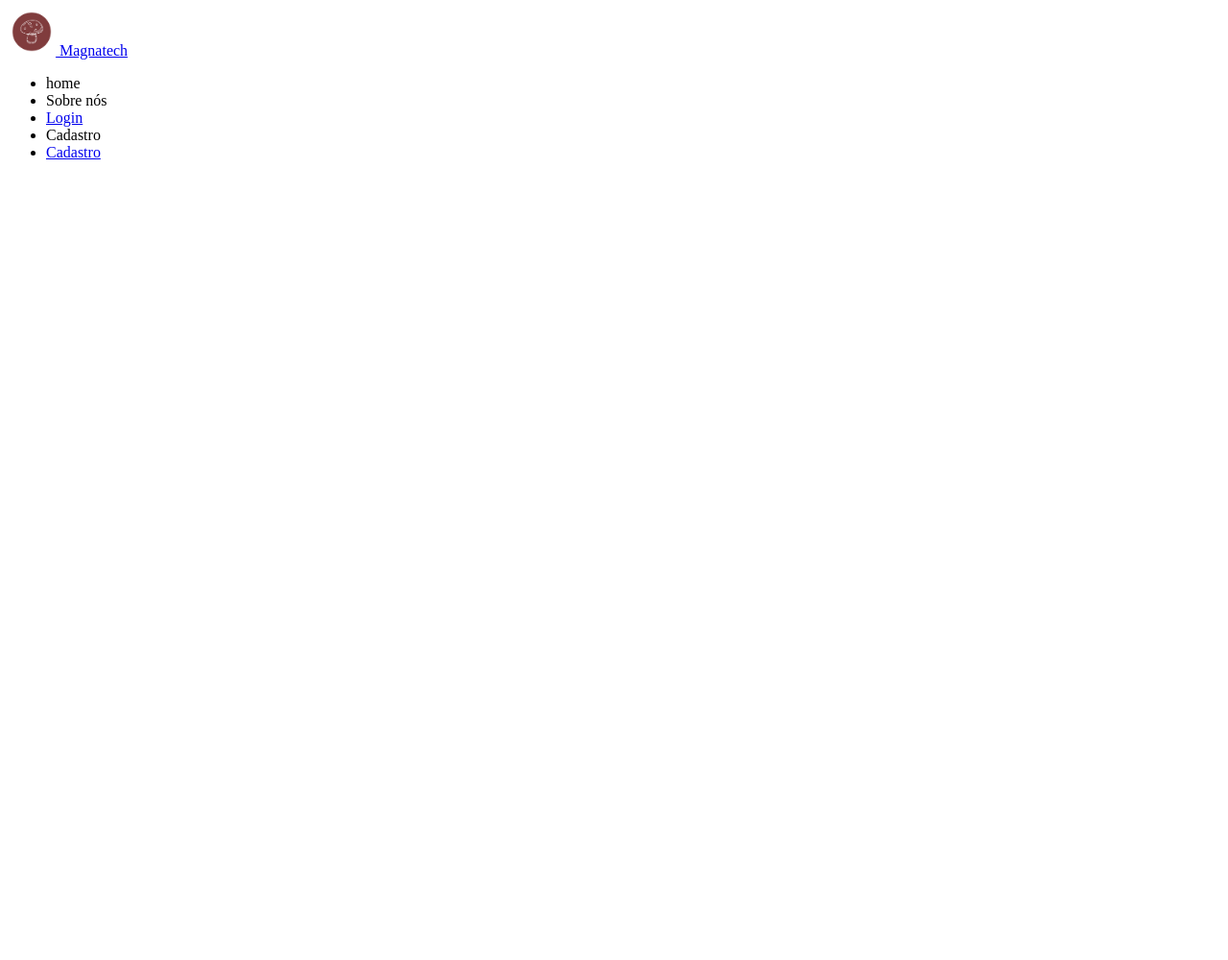
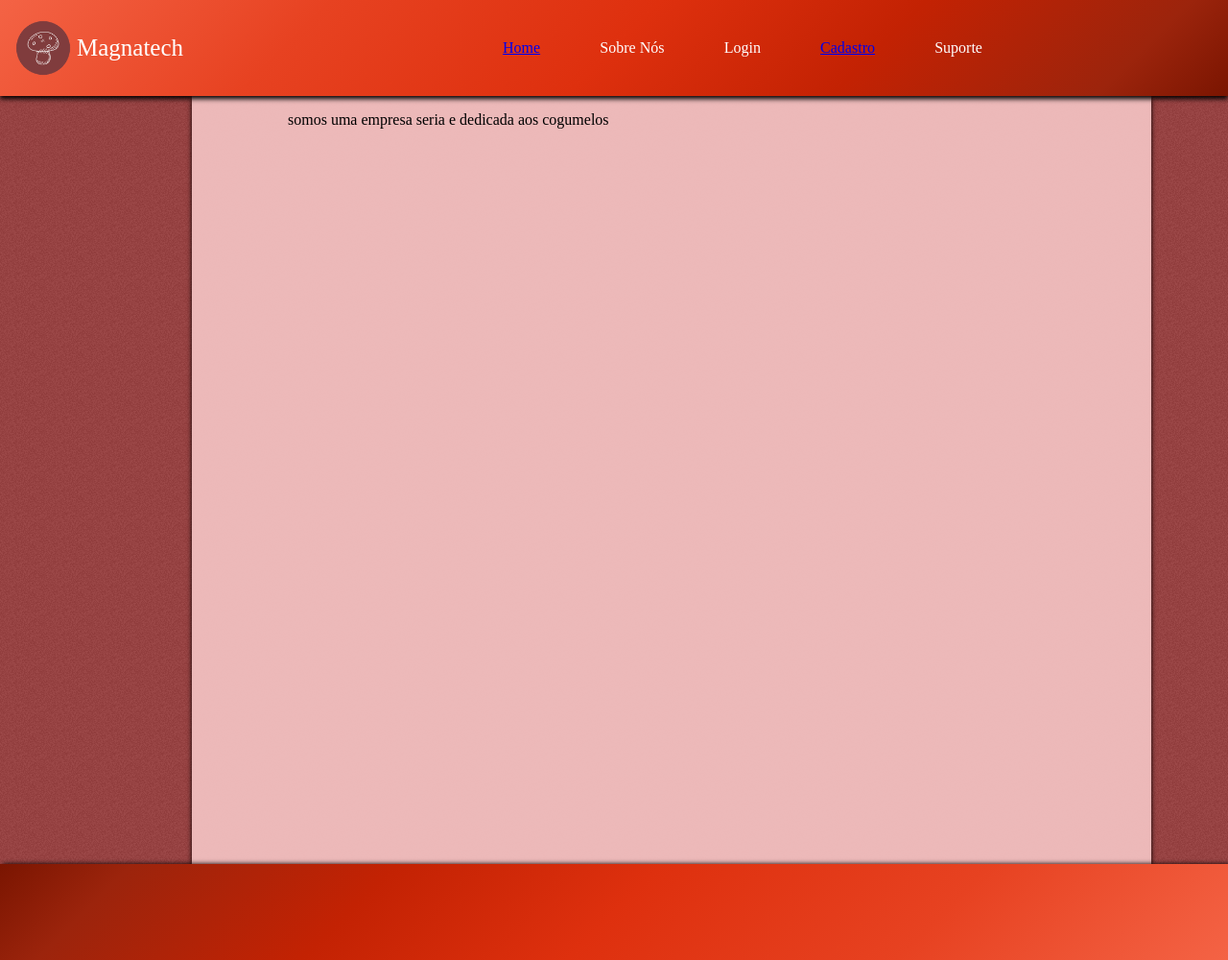
Before and after one commit to HeroldPassos/Magnatech-squad, a plain HTML site: page index.html in a window 1280 px wide. Shown: the whole page at 96% size. Before the commit the page ends 800 px from the top, so only its background shows below. Drawn offline with Linux system fonts and the light colour scheme.

Commit message:
Alterações realizados dia 09/04

```diff
--- a/cadastro.html
+++ b/cadastro.html
@@ -7,14 +7,14 @@
     <meta http-equiv="X-UA-Compatible" content="IE=edge">
     <meta name="viewport" content="width=device-width, initial-scale=1.0">
     <title>Acquatec Login</title>
-    <link rel="stylesheet" href="style.css">
+    <link rel="stylesheet" href="layout.css">
 </head>
 
 <body>
     <div class="header">
         <div class="container">
-            <a class="nav-title" href="index.html">
-                <img src="imgs/Logo-magna.png" width="50px" class="Logo-magna" onclick="direcionar()">
+            <a class="icone-logo" href="index.html">
+                <img src="imgs/Logo-magna.png" width="70px" class="Logo-magna" onclick="direcionar()">
                 Magnatech
             </a>
             <ul class="navbar">
--- a/index.html
+++ b/index.html
@@ -1,31 +1,58 @@
 <!DOCTYPE html>
 <html lang="pt-br">
+
+
 <head>
   <meta charset="UTF-8">
   <meta http-equiv="X-UA-Compatible" content="IE=edge">
   <meta name="viewport" content="width=device-width, initial-scale=1.0">
-    <title>Inicio </title>
+  <title>MagnaTech</title>
+  <link rel="stylesheet" href="layout.css">
 </head>
+
+<body>
   <body>
     <div class="header">
         <div class="container">
-        <a href="#" class="nav-title">
-            <img src="imgs/Logo-magna.png" width="50px" class="Logo-magna" onclick="direcionar()
-                ">
+            <a class="icone-logo" href="index.html">
+                <img src="imgs/Logo-magna.png" width="70px" class="Logo-magna" href="index.html">
                 Magnatech
             </a>
             <ul class="navbar">
-                <li><a class="nav-item">home</a></li>
-                <li><a class="nav-item">Sobre nós</a></li>
-                <li><a class="nav-item" href="login.html">Login</a></li>
-                <li><a class="nav-item">Cadastro</a></li>
-                <li><a class="nav-item" href="cadastro.html">Cadastro</a></li>
+                <li><a class="nav-item" href="index.html">Home</a></li>
+                <li><a class="nav-item">Sobre Nós</a></li>
+                <li><a class="nav-item">Login</a></li>
+                <li><a class="nav-item" href="cadastro.html" >Cadastro</a></li>
+                <li><a class="nav-item">Suporte</a></li>
+            </ul>
+        </div>
+    </div>
+  <!--Termino Header-->
 
-            </ul>
 
-    </div><!-- final container -->
+  <!-- Início Banner-->
 
-</dqiv> <!-- final header -->
+  <div class="banner">
+    <div class="container">
+      <div class="card">
+        <p>
+        somos uma empresa seria e dedicada aos cogumelos
+      </p></div>
+    </div>
+  </div>
+
+  <!-- Fim Banner -->
+
+
+  <!--Inicio Rodape-->
+
+  <div class="baseboard">
+    <div class="container">
+      <div class="info">
+      </div>
+    </div>
+  </div>
 
 </body>
+
 </html>
--- /dev/null
+++ b/layout.css
@@ -0,0 +1,97 @@
+body{
+    margin: 0px ;
+    font-family: ecosis;
+    background-color: rgb(158, 46, 46);
+    background-image: url(imgs/plano\ de\ fundo.png);
+}
+
+.header {
+    height: 100px;
+    display: flex;
+    align-items: center;
+    background: rgb(244,99,69);
+    background: linear-gradient(135deg, rgba(244,99,69,1) 0%, rgba(231,66,33,1) 25%, rgba(222,48,14,1) 50%, rgba(195,34,3,1) 70%, rgba(156,36,12,1) 90%, rgba(122,21,1,1) 100%);
+    box-shadow: 0px 3px  5px black;
+    position: relative;
+
+}
+
+.container{
+    width: 80%;
+    /* margin: auto; */
+    display: flex;
+
+}
+
+.titulo {
+    margin: 0px;
+    color: #ffffff;
+    font-size: 30px;
+
+
+
+}
+.icone-logo{
+    color:#ffffff;
+    margin: 0px;
+    text-decoration: none;
+    align-items: center;
+    display: flex;
+    width: 300px;
+    font-size: 25px;
+    padding: 10px;
+}
+
+.header .container {
+
+    height: 100px;
+    justify-content: space-between;
+    align-items: center;
+
+}
+
+.navbar{
+    width: 500px;
+    list-style: none;
+    align-items: center;
+    display: flex;
+    justify-content: space-between;
+    color: #ffffff;
+    padding: 0;
+    }
+
+    .container .itens-navbar{
+        display: flex;
+        margin-left: 10px;
+    }
+    .itens-navbar{
+        border:2px solid black;
+    }
+
+
+    /* inicio banner */
+
+    .banner{
+        background-color: rgba(247, 199, 199, 0.897);
+        height: 100vh;
+        width: 1000px;
+        /* align-items: center; */
+        display: flex;
+        margin-left: 25vh;
+        justify-content: center;
+        box-shadow: 0px 3px 5px black;
+    }
+
+/* fim banner */
+
+/* inicio rodapé */
+
+.baseboard{
+    height: 100px;
+    display: flex;
+    align-items: center;
+    background: rgb(244,99,69);
+    background: linear-gradient(315deg, rgba(244,99,69,1) 0%, rgba(231,66,33,1) 25%, rgba(222,48,14,1) 50%, rgba(195,34,3,1) 70%, rgba(156,36,12,1) 90%, rgba(122,21,1,1) 100%);
+    box-shadow: 3px 0px  5px black;
+    position: relative;
+}
```
Also changed, not shown: imgs/plano de fundo body.txt (added, +1 -0 lines), login.html (+2 -2 lines), imgs/plano de fundo.png (added). Lines whose indentation alone changed are shown as unchanged.
